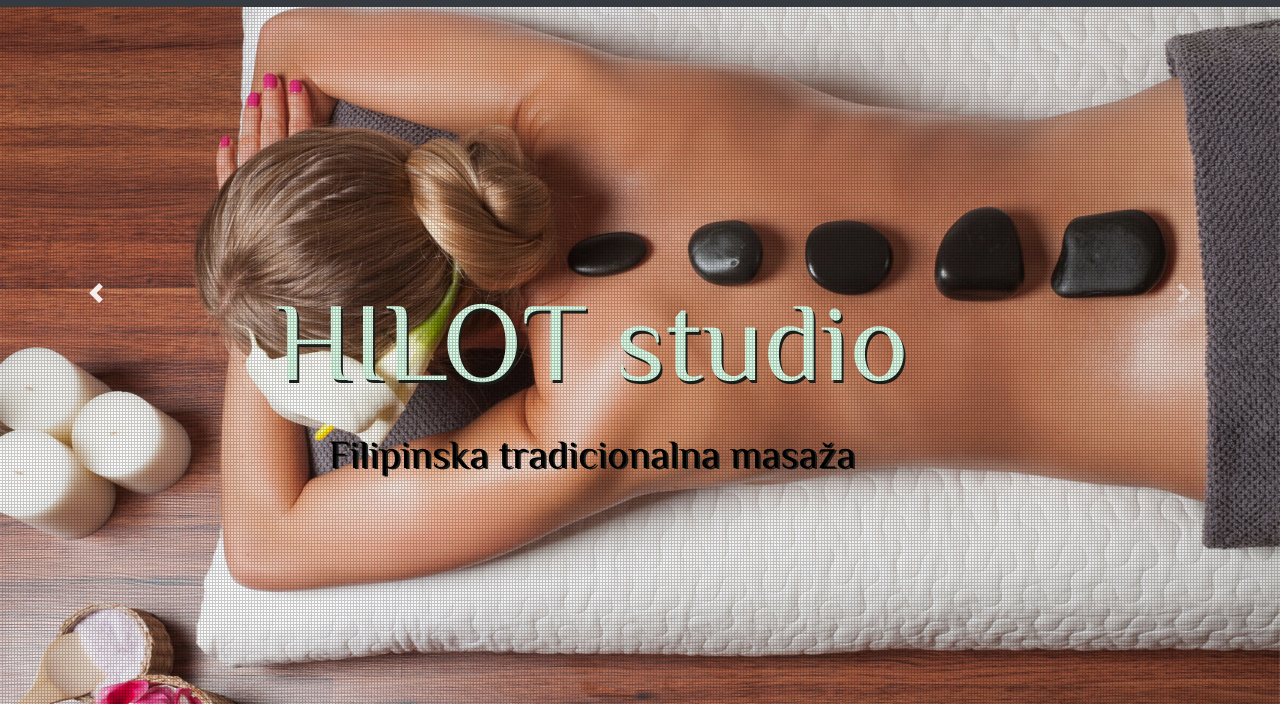
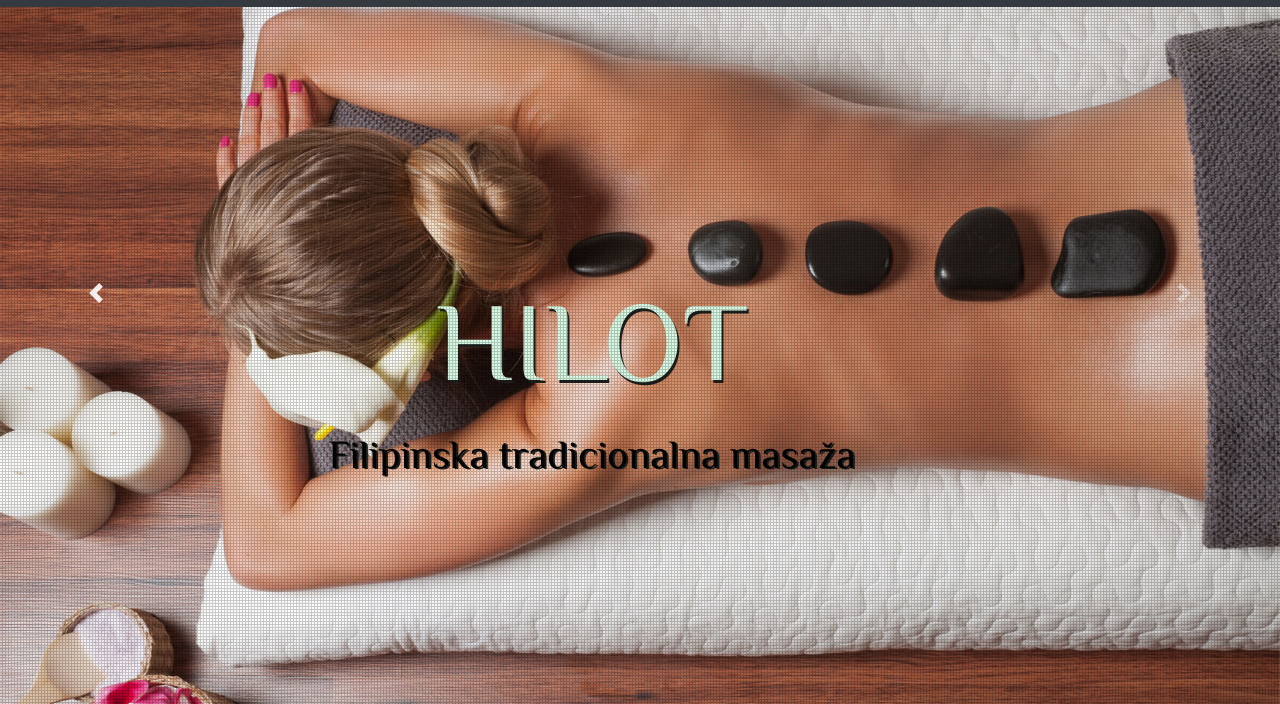
Before and after one commit to jovanamilic88/spa, a plain HTML site: page index.html in a window 1280 px wide. Shown: the part 107-811 px from the top of the page. Drawn offline with nearby package versions, Linux system fonts and the light colour scheme; some packages are replaced by stand-ins of ours; a script that the page names is missing.

Commit message:
some strings are change

```diff
--- a/index.html
+++ b/index.html
@@ -84,7 +84,7 @@
 
 
       <div class="carousel-caption text-center card-body ">
-        <h1 class="wow bounceInDown delay-0.4s">HILOT studio</h1>
+        <h1 class="wow bounceInDown delay-0.4s">HILOT</h1>
         <p class="wow bounceInUp delay-0.4s">Filipinska tradicionalna masaža</p>
       </div>
     </div>
```
